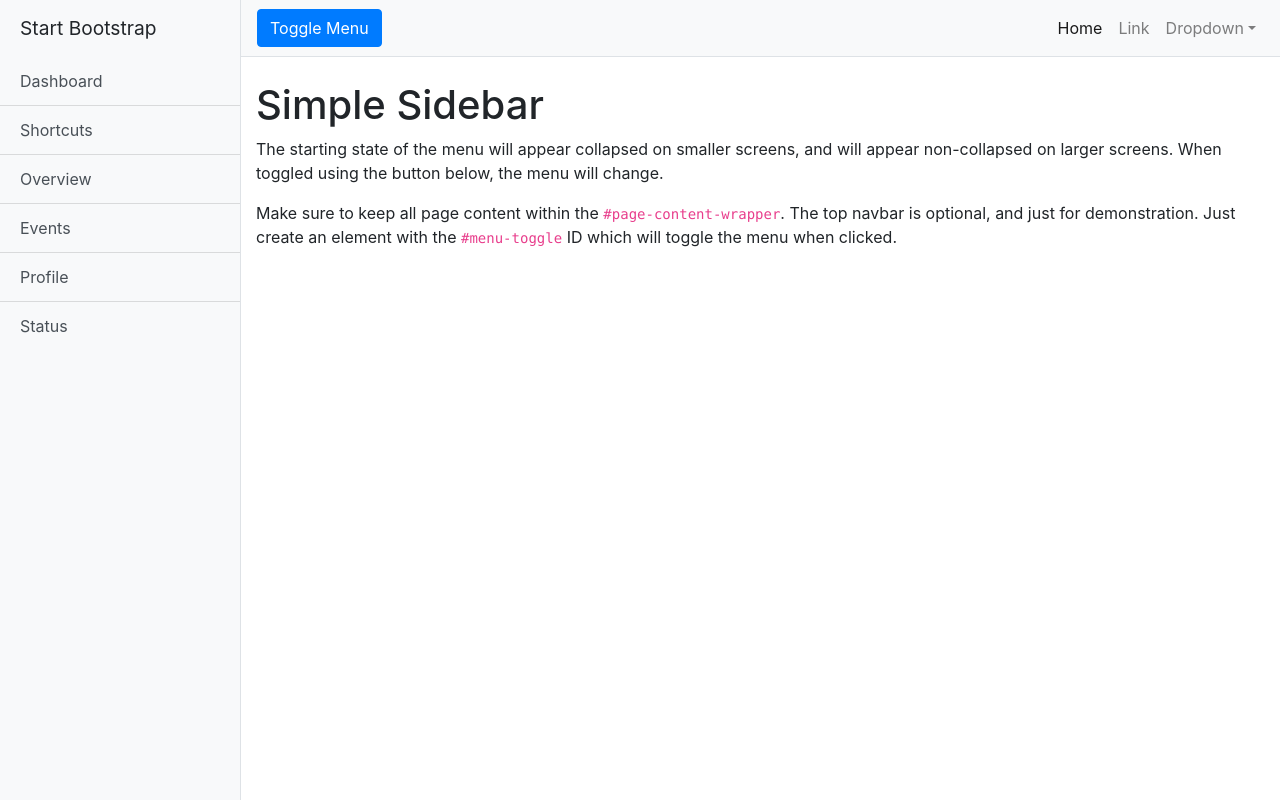
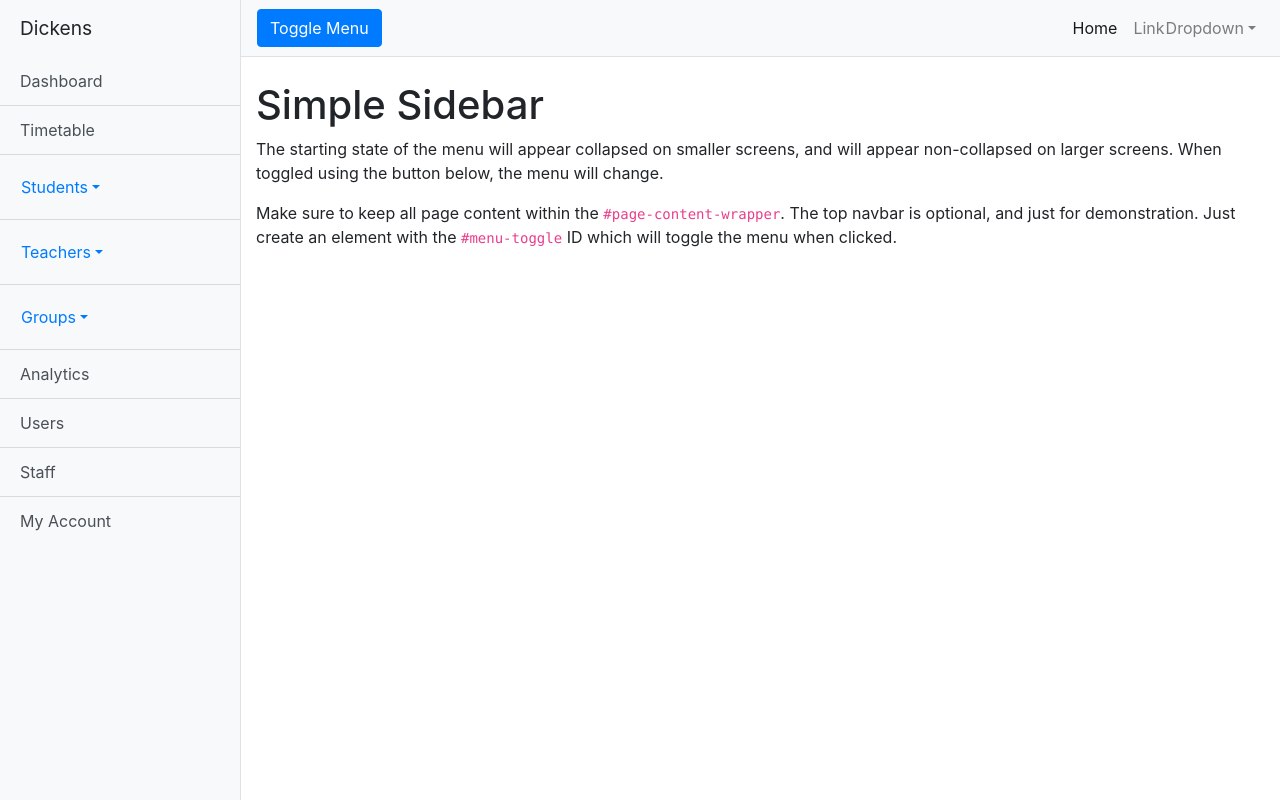
Before and after one commit to MrRisoni/dickensui, a React (Create React App) app: page / in a window 1280 px wide. Built offline with nearby package versions, Linux system fonts and the light colour scheme.

Commit message:
sidebar ok

```diff
--- a/src/SideBar.js
+++ b/src/SideBar.js
@@ -4,14 +4,47 @@
 function SideBar() {
     return (
         <div className="bg-light border-right" id="sidebar-wrapper">
-            <div className="sidebar-heading">Start Bootstrap</div>
+            <div className="sidebar-heading">Dickens </div>
             <div className="list-group list-group-flush">
                 <a href="#" className="list-group-item list-group-item-action bg-light">Dashboard</a>
-                <a href="#" className="list-group-item list-group-item-action bg-light">Shortcuts</a>
-                <a href="#" className="list-group-item list-group-item-action bg-light">Overview</a>
-                <a href="#" className="list-group-item list-group-item-action bg-light">Events</a>
-                <a href="#" className="list-group-item list-group-item-action bg-light">Profile</a>
-                <a href="#" className="list-group-item list-group-item-action bg-light">Status</a>
+                <a href="#" className="list-group-item list-group-item-action bg-light">Timetable</a>
+                <li className="list-group-item list-group-item-action bg-light">
+                    <a className="nav-link dropdown-toggle" href="#" id="navbarStudentsDropdown" role="button"
+                       data-toggle="dropdown" aria-haspopup="true" aria-expanded="false">
+                        Students
+                    </a>
+                    <div className="dropdown-menu" aria-labelledby="navbarStudentsDropdown">
+                        <a className="dropdown-item" href="#">New Student</a>
+                        <a className="dropdown-item" href="#">Students List</a>
+                        <a className="dropdown-item" href="#">Search</a>
+                    </div>
+                </li>
+                <li className="list-group-item list-group-item-action bg-light">
+                    <a className="nav-link dropdown-toggle" href="#" id="navbarTeachersDropdown" role="button"
+                       data-toggle="dropdown" aria-haspopup="true" aria-expanded="false">
+                        Teachers
+                    </a>
+                    <div className="dropdown-menu" aria-labelledby="navbarTeachersDropdown">
+                        <a className="dropdown-item" href="#">New Teacher</a>
+                        <a className="dropdown-item" href="#">Teachers List</a>
+                        <a className="dropdown-item" href="#">Search</a>
+                    </div>
+                </li> <li className="list-group-item list-group-item-action bg-light">
+                <a className="nav-link dropdown-toggle" href="#" id="navbarDropdown" role="button"
+                   data-toggle="dropdown" aria-haspopup="true" aria-expanded="false">
+                    Groups
+                </a>
+                <div className="dropdown-menu" aria-labelledby="navbarDropdown">
+                    <a className="dropdown-item" href="#">New Group</a>
+                    <a className="dropdown-item" href="#">Groups List</a>
+                </div>
+            </li>
+                <a href="#" className="list-group-item list-group-item-action bg-light">Analytics</a>
+                <a href="#" className="list-group-item list-group-item-action bg-light">Users</a>
+                <a href="#" className="list-group-item list-group-item-action bg-light">Staff</a>
+                <a href="#" className="list-group-item list-group-item-action bg-light">My Account</a>
+
+
             </div>
         </div>
     );
--- a/src/index.css
+++ b/src/index.css
@@ -11,3 +11,8 @@
   font-family: source-code-pro, Menlo, Monaco, Consolas, 'Courier New',
     monospace;
 }
+
+
+.dropdown-toggle {
+  margin-left: -15px;
+}
```
Also changed, not shown: src/Pagination.js (added, +12 -0 lines), public/index.html (line endings or trailing spaces).
